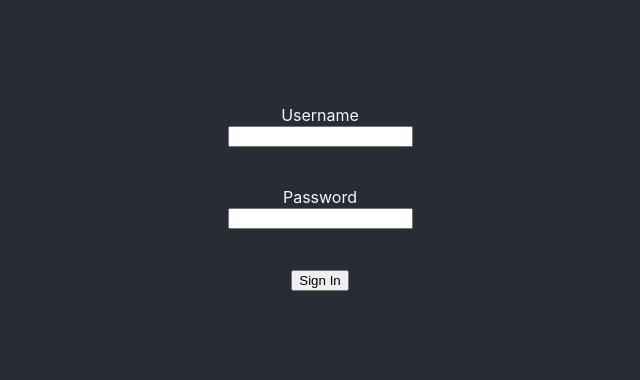
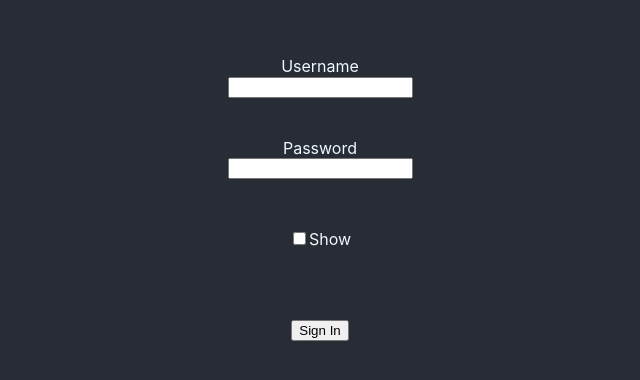
Before and after one commit to Jose72/foodie-web, a React (Create React App) app: page /login in a window 1280 px wide. Shown: the part 202-582 px from the top of the page, without its empty margins (320-960 px from the left). Built offline with nearby package versions, Linux system fonts and the light colour scheme.

Commit message:
Troggle visibility for password input

```diff
--- a/src/LoginPage/LoginPage.css
+++ b/src/LoginPage/LoginPage.css
@@ -12,3 +12,20 @@
   flex-direction: column;
   color: aliceblue;
 }
+
+.Login-input{
+  text-align: center;
+}
+
+.password-container{
+  display: flex;
+  flex-direction: column;
+
+}
+
+.password-show{
+  display: flex;
+  flex-direction: row;
+  justify-content: center;
+  align-items: center;
+}
--- a/src/LoginPage/LoginPage.jsx
+++ b/src/LoginPage/LoginPage.jsx
@@ -8,7 +8,10 @@ class LoginPage extends React.Component {
         super(props);
         this.state = {
             username: '',
-            password: '' };
+            password: '',
+            hidePassword: true};
+
+        this.handleChangeChk = this.handleChangeChk.bind(this)
     }
 
   validateForm() {
@@ -36,6 +39,10 @@ class LoginPage extends React.Component {
       this.setState({[e.target.name]:  e.target.value})
   };
 
+  handleChangeChk(){
+      this.setState({hidePassword: !this.state.hidePassword})
+  }
+
   render(){
     return (
       <div className='Login'>
@@ -43,7 +50,7 @@ class LoginPage extends React.Component {
             <label className='Login-label'>Username</label>
             <br/>
             <input
-                size='150%'
+                className={'Login-input'}
                 name='username'
                 //placeholder='Username'
                 value={this.state.username}
@@ -54,12 +61,29 @@ class LoginPage extends React.Component {
             <br/>
             <label className={'Login-label'}>Password</label>
             <br/>
-            <input
-                name='password'
-                //placeholder='Password'
-                value={this.state.password}
-                onChange={e => this.change(e)}
-            />
+            <div className={'password-container'}>
+                <input
+                    className={'Login-input'}
+                    name={'password'}
+                    type={this.state.hidePassword ? "password" : "text"}
+                    //placeholder='Password'
+                    value={this.state.password}
+                    onChange={e => this.change(e)}
+                />
+                <br/>
+                <br/>
+                <div className={'password-show'}>
+                    <input
+                        type="checkbox"
+                        defaultChecked={!this.state.hidePassword}
+                        onChange={this.handleChangeChk}
+                        placeholder={'Show'}
+                    />
+                    <br/>
+                    <br/>
+                    <label className={'Login-label'}>Show</label>
+                </div>
+            </div>
             <br/>
             <br/>
             <br/>
```
